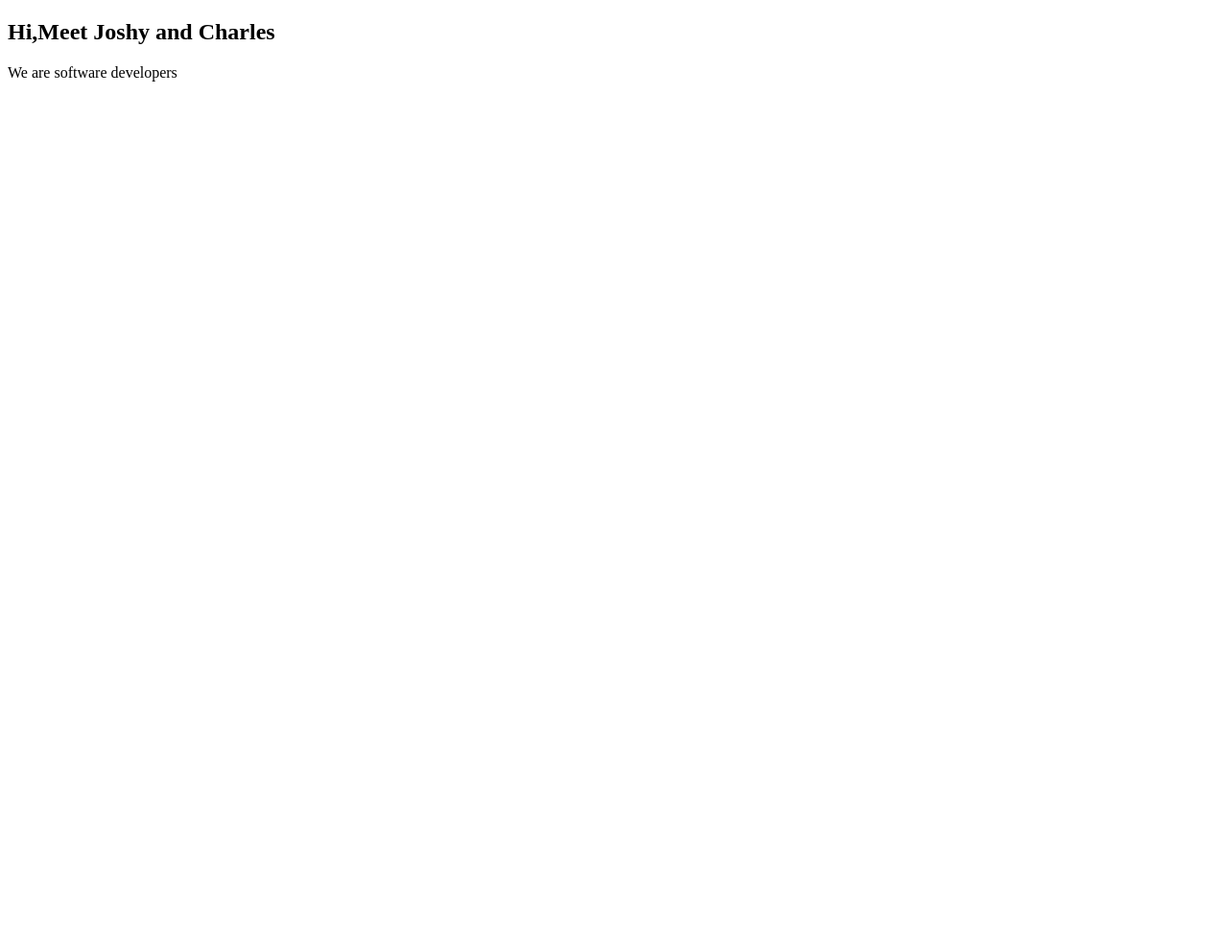
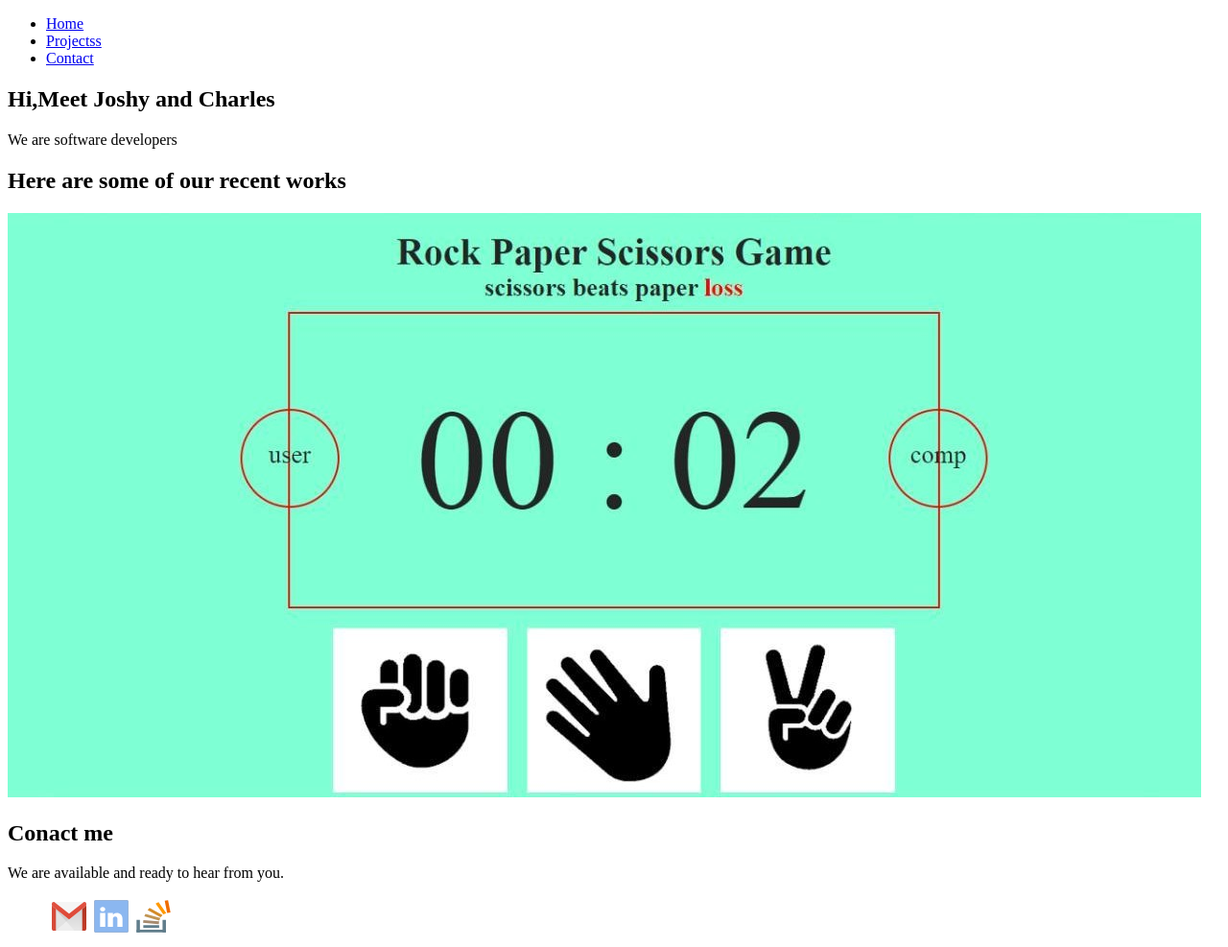
Before and after one commit to charlyeneh/Portfolio-page, a plain HTML site: page index.html in a window 1280 px wide. Shown: the whole page at 96% size. Before the commit the page ends 800 px from the top, so only its background shows below. Drawn offline with Linux system fonts and the light colour scheme.

Commit message:
added new features

```diff
--- a/index.html
+++ b/index.html
@@ -6,10 +6,33 @@
     <title>Portfolio-Page</title>
 </head>
 <body>
+    <header>
+        <nav id="navbar">
+            <ul>
+                <li><a href="#home">Home</a></li>
+                <li><a href="#projects">Projectss</a></li>
+                <li><a href="#contact">Contact</a></li>
+            </ul>
+        </nav>
+    </header>
     <section id="welcome-section">
-
         <h1>Hi,Meet Joshy and Charles</h1>
         <p>We are software developers</p>
     </section>
+    <section id="projects">
+        <h1 class="project-titl">Here are some of our recent works</h1>
+
+        <div>
+            <a href="#"><img src="./img/rps.jpg" alt=""></a>
+        </div>
+    </section>
+    <section id="contact">
+        <h2>Conact me</h2>
+        <p>We are available and ready to hear from you.</p>
+        <a href="#"><img src="./icons/github.svg" alt=""></a>
+        <a href="#"><img src="./icons/gmail.svg" alt=""></a>
+        <a href="#"><img src="./icons/linkedin.svg" alt=""></a>
+        <a href="#"><img src="./icons/stack-overflow.svg" alt=""></a>
+    </section>
 </body>
 </html>
```
Also changed, not shown: icons/github.svg (added), icons/gmail.svg (added), icons/linkedin.svg (added), icons/stack-overflow.svg (added), icons/telegram-app.svg (added), img/calculator.jpg (added), img/rps.jpg (added), img/ttt.jpg (added), img/utube-copy.jpg (added), style.css (added).
